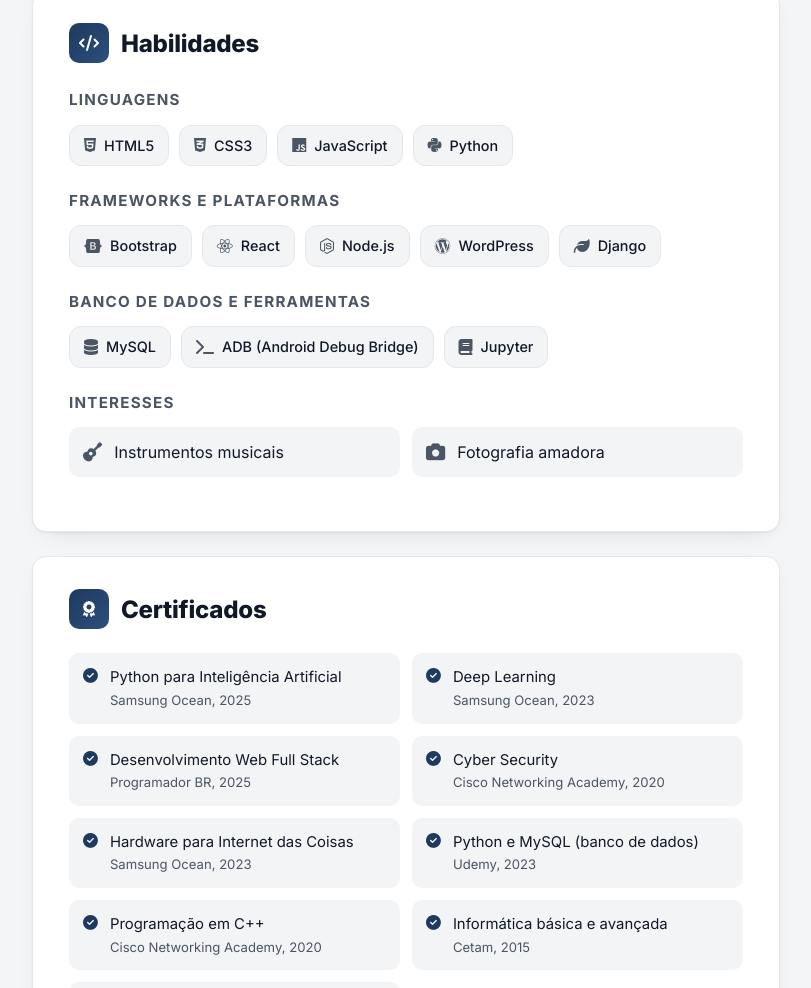
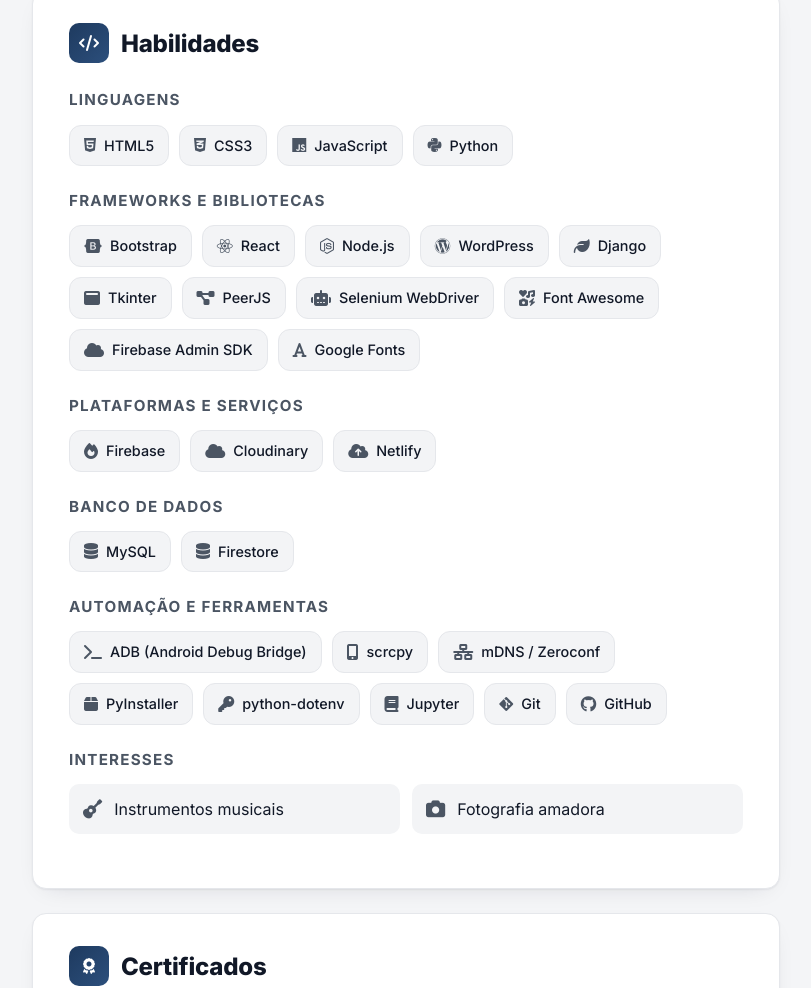
Before and after one commit to httpsmaxwell/Meu-Curriculo, a plain HTML site: page index.html in a window 1280 px wide. Shown: the part 2286-3274 px from the top of the page, without its empty margins (410-1221 px from the left). Drawn offline with Linux system fonts and the light colour scheme.

Commit message:
feat: adiciona tecnologias dos projetos

```diff
--- a/index.html
+++ b/index.html
@@ -295,22 +295,50 @@ footer{text-align:center;color:var(--muted);font-size:.85rem;padding:0 0 40px}
       </div>
 
       <div class="skill-group">
-        <h4>Frameworks e plataformas</h4>
+        <h4>Frameworks e bibliotecas</h4>
         <div class="chips">
           <span class="chip"><i aria-hidden="true" class="fab fa-bootstrap"></i>Bootstrap</span>
           <span class="chip"><i aria-hidden="true" class="fab fa-react"></i>React</span>
           <span class="chip"><i aria-hidden="true" class="fab fa-node-js"></i>Node.js</span>
           <span class="chip"><i aria-hidden="true" class="fab fa-wordpress"></i>WordPress</span>
           <span class="chip"><i aria-hidden="true" class="fas fa-leaf"></i>Django</span>
+          <span class="chip"><i aria-hidden="true" class="fas fa-window-maximize"></i>Tkinter</span>
+          <span class="chip"><i aria-hidden="true" class="fas fa-diagram-project"></i>PeerJS</span>
+          <span class="chip"><i aria-hidden="true" class="fas fa-robot"></i>Selenium WebDriver</span>
+          <span class="chip"><i aria-hidden="true" class="fas fa-icons"></i>Font Awesome</span>
+          <span class="chip"><i aria-hidden="true" class="fas fa-cloud"></i>Firebase Admin SDK</span>
+          <span class="chip"><i aria-hidden="true" class="fas fa-font"></i>Google Fonts</span>
         </div>
       </div>
 
       <div class="skill-group">
-        <h4>Banco de dados e ferramentas</h4>
+        <h4>Plataformas e serviços</h4>
+        <div class="chips">
+          <span class="chip"><i aria-hidden="true" class="fas fa-fire"></i>Firebase</span>
+          <span class="chip"><i aria-hidden="true" class="fas fa-cloud"></i>Cloudinary</span>
+          <span class="chip"><i aria-hidden="true" class="fas fa-cloud-arrow-up"></i>Netlify</span>
+        </div>
+      </div>
+
+      <div class="skill-group">
+        <h4>Banco de dados</h4>
         <div class="chips">
           <span class="chip"><i aria-hidden="true" class="fas fa-database"></i>MySQL</span>
+          <span class="chip"><i aria-hidden="true" class="fas fa-database"></i>Firestore</span>
+        </div>
+      </div>
+
+      <div class="skill-group">
+        <h4>Automação e ferramentas</h4>
+        <div class="chips">
           <span class="chip"><i aria-hidden="true" class="fas fa-terminal"></i>ADB (Android Debug Bridge)</span>
+          <span class="chip"><i aria-hidden="true" class="fas fa-mobile-screen-button"></i>scrcpy</span>
+          <span class="chip"><i aria-hidden="true" class="fas fa-network-wired"></i>mDNS / Zeroconf</span>
+          <span class="chip"><i aria-hidden="true" class="fas fa-box"></i>PyInstaller</span>
+          <span class="chip"><i aria-hidden="true" class="fas fa-key"></i>python-dotenv</span>
           <span class="chip"><i aria-hidden="true" class="fas fa-book"></i>Jupyter</span>
+          <span class="chip"><i aria-hidden="true" class="fab fa-git-alt"></i>Git</span>
+          <span class="chip"><i aria-hidden="true" class="fab fa-github"></i>GitHub</span>
         </div>
       </div>
 
```
